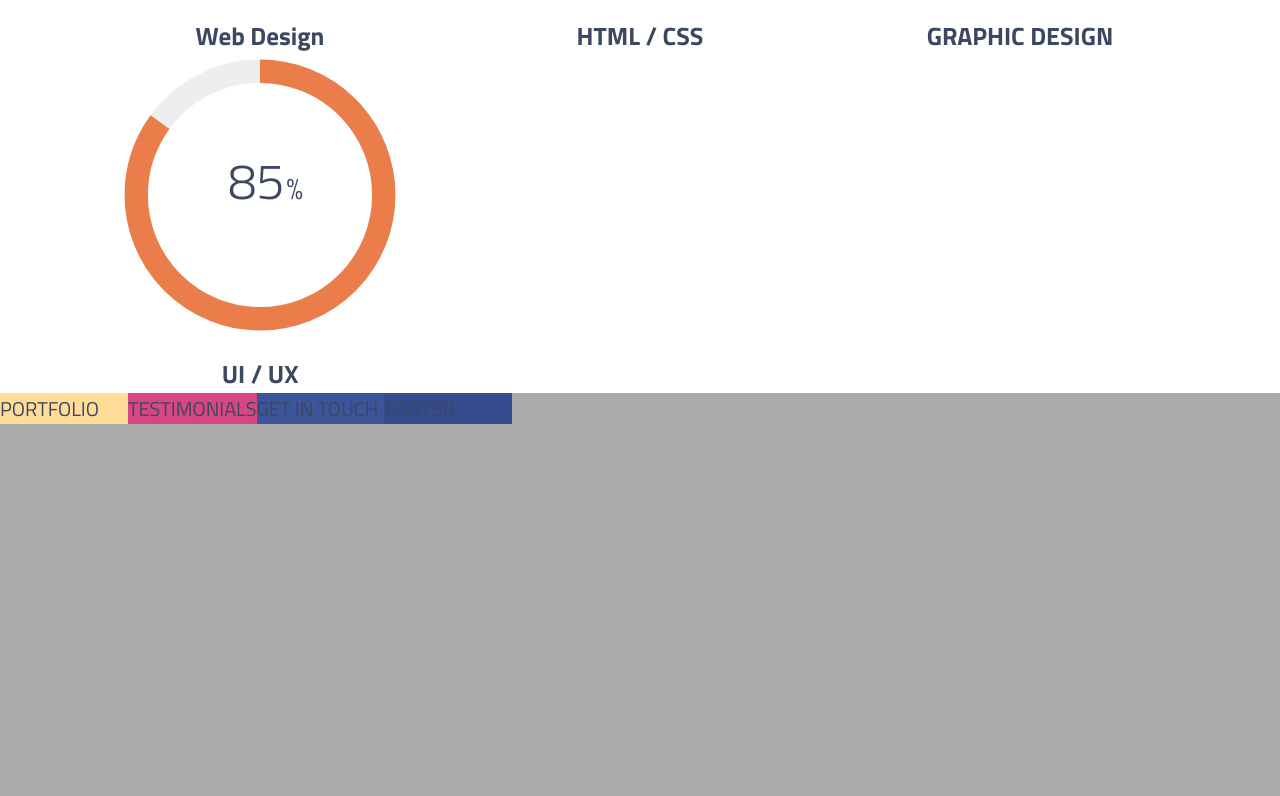
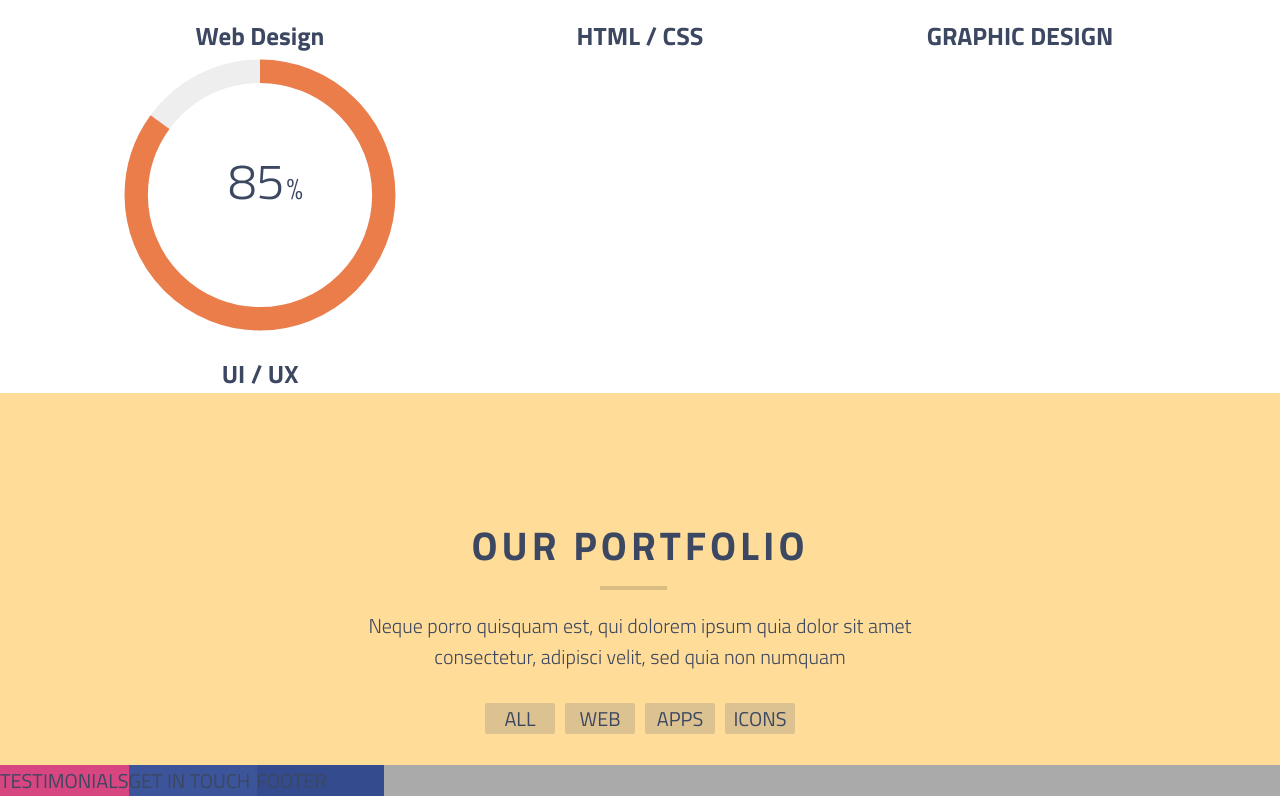
Before and after one commit to GKonar/Grid_Cudo_Agency, a website: page index.html in a window 1280 px wide. Shown: the part 3197-3993 px from the top of the page. Before the commit the page ends 3621 px from the top, so only its background shows below. Drawn offline with Linux system fonts and the light colour scheme.

Commit message:
Start portfolio section

```diff
--- a/index.html
+++ b/index.html
@@ -267,13 +267,28 @@
                 <div class="skills__graph--text heading-2">UI / UX</div>
             </div>
         </div>
-
-
     </div>
 
     <!-- PORTFOLIO -->
     <div class="portfolio">
-        PORTFOLIO
+        <div class="portfolio__header">
+            <h1 class="portfolio__heading heading-1">
+                OUR PORTFOLIO
+            </h1>
+            <h3 class="heading-3 portfolio__description">
+                Neque porro quisquam est, qui dolorem ipsum quia dolor sit amet
+                consectetur, adipisci velit, sed quia non numquam
+            </h3>
+        </div>
+
+        <div class="portfolio__nav">
+            <ul class="portfolio__nav-items">
+                <li class="portfolio__nav-item portfolio__nav-item-1">ALL</li>
+                <li class="portfolio__nav-item portfolio__nav-item-2">WEB</li>
+                <li class="portfolio__nav-item portfolio__nav-item-3">APPS</li>
+                <li class="portfolio__nav-item portfolio__nav-item-4">ICONS</li>
+            </ul>
+        </div>
     </div>
 
     <!-- TESTIMONIALS -->
--- a/sass/_base.scss
+++ b/sass/_base.scss
@@ -6,6 +6,7 @@ $color-services:#17c2a4;
 $color-team: #e7f1f8;
 $color-skills: #ffffff;
 $color-portfolio: #ffdd99;
+$color-portfolio-dark: #dcc291;
 $color-testimonials: #d74680;
 $color-getintouch: #3c5499;
 $color-getintouch-dark: #273a71;
--- a/sass/_portfolio.scss
+++ b/sass/_portfolio.scss
@@ -1,3 +1,85 @@
 .portfolio {
+    grid-column: col-start 1 / col-end 10;
     background-color: $color-portfolio;
+
+    // top content
+    &__header {
+        display: grid;
+        grid-template-columns: 2fr repeat(4, minmax(15rem, 1fr)) 2fr;
+        grid-template-rows: 3.5fr 1fr .5fr;
+        justify-items: center;
+    }
+
+    &__heading {
+        letter-spacing: 4px;
+        padding-bottom: 2rem;
+        text-align: center;
+
+        grid-column: 2 / 6;
+        align-self: end;
+
+        &::after {
+            content: '';
+            margin-top: 1rem;
+            height: 4px;
+            width: 20%;
+            display: block;
+            background-color: rgba(#000, .15);
+            position: relative;
+            left: 38%;
+        }
+    }
+
+    &__description {
+        text-align: center;
+        font-weight: 300;
+
+        grid-column: 2 / 6;
+
+    }
+
+    &__nav {
+        &-items {
+            list-style: none;
+
+            display: grid;
+            grid-template-columns: 5fr repeat(8, minmax(8rem, 1fr)) 5fr;
+            grid-template-rows: repeat(2, 1fr);
+            justify-items: center;
+        }
+
+        &-item {
+            background-color: $color-portfolio-dark;
+            padding: 0 .7rem;
+            width: 7rem;
+            text-align: center;
+            border-radius: 2px;
+            transition: .2s;
+
+            &:hover {
+                background-color: #fff;
+                cursor: pointer;
+            }
+        }
+
+        &-item-1 {
+            grid-column: 4 / 5;
+        }
+
+        &-item-2 {
+            grid-column: 5 / 6;
+        }
+
+        &-item-3 {
+            grid-column: 6 / 7;
+        }
+
+        &-item-4 {
+            grid-column: 7 / 8;
+        }
+    }
+
+    // bottom content
+
+
 }
--- a/sass/_skills.scss
+++ b/sass/_skills.scss
@@ -64,7 +64,7 @@
         }
 
         &--circle-webdesign {
-            stroke: #30bae7;
+            stroke: #30b9e733;
         }
 
         &--circle-html {
```
Also changed, not shown: css/style.css.
